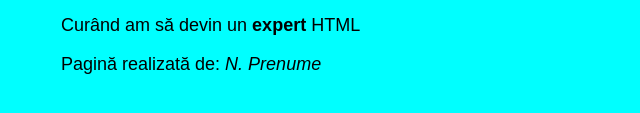
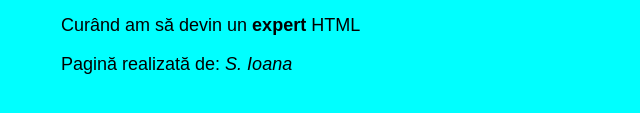
Before and after one commit to savu127/savu127, a plain HTML site: page pagina1.html in a window 1280 px wide. Shown: the part 167-280 px from the top of the page, 279-919 px from the left. Drawn offline with Linux system fonts and the light colour scheme.

Commit message:
Update and rename page1.html to pagina1.html

```diff
--- a/page1.html
+++ b/pagina1.html
@@ -12,6 +12,6 @@
 <body>
     <h1>Prima mea pagină Web realizată în 07.11.2024</h1>
     <p>Curând am să devin un <b>expert</b> HTML</p>
-    <p>Pagină realizată de: <i>N. Prenume</i></p>
+    <p>Pagină realizată de: <i>S. Ioana</i></p>
 </body>
 </html>
```
